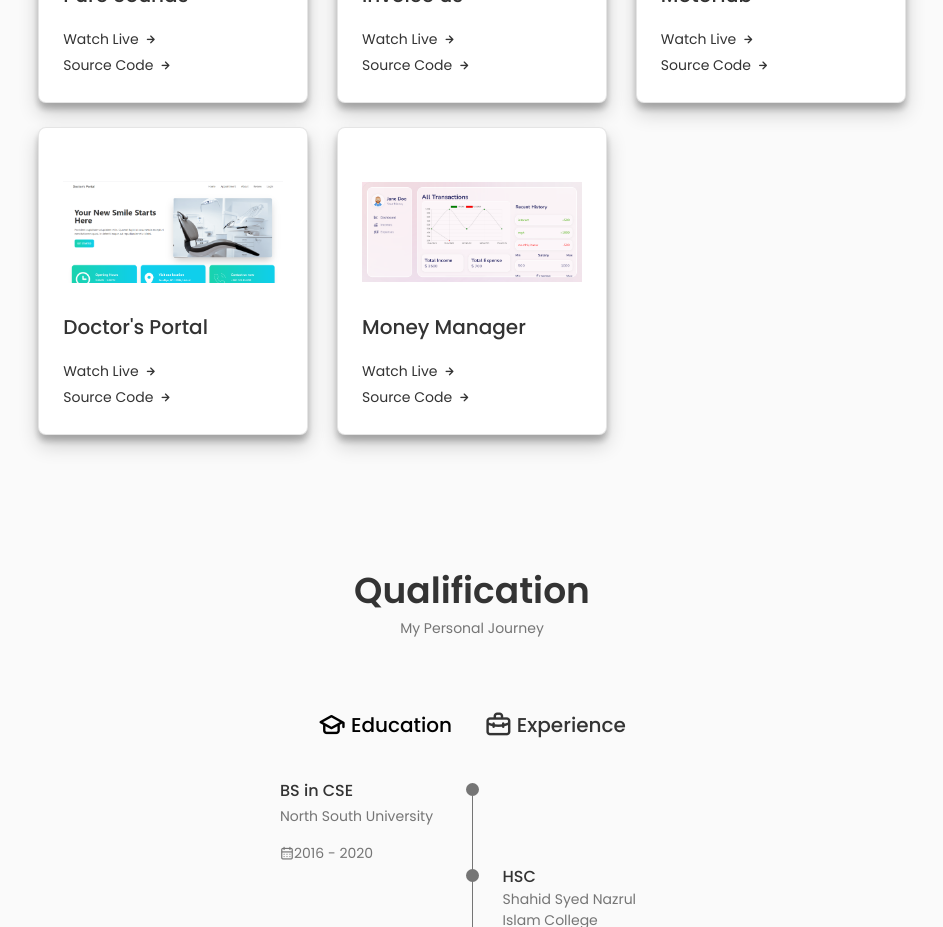
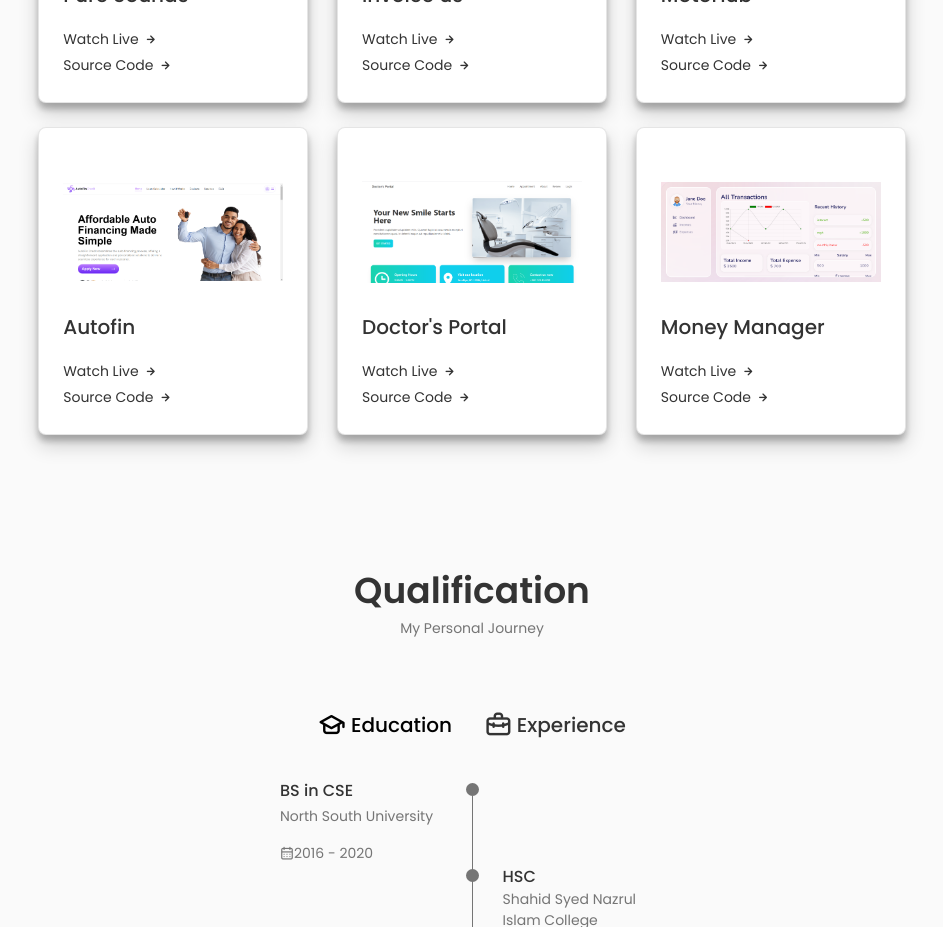
Before and after one commit to abu-kausar/portfolio, a React (Create React App) app: page / in a window 1280 px wide. Shown: the part 2960-3887 px from the top of the page, without its empty margins (168-1111 px from the left). Built offline with nearby package versions, Linux system fonts and the light colour scheme.

Commit message:
autofin project added

```diff
--- a/src/components/Projects/Projects.js
+++ b/src/components/Projects/Projects.js
@@ -4,6 +4,7 @@ import pureSound from '../..//Assets/puresound.png';
 import moneyManager from '../..//Assets/money-manager.png';
 import doctorPortal from '../..//Assets/doctorPortal.png';
 import motoHub from '../..//Assets/motoHub.png';
+import autoFin from '../../Assets/autoFin.png';
 import './Projects.css';
 
 const Projects = () => {
@@ -67,6 +68,24 @@ const Projects = () => {
                     </a>
                 </div>
 
+                {/* autofin */}
+                <div className="projects__content">
+                    <div>
+                        <img className='projectImage' src={autoFin} alt="" />
+                        <h3 className="services__title">Autofin</h3>
+                    </div>
+
+                    <a href='https://autofin-three.vercel.app/' target='blank' className="services__button">Watch Live
+                        <i className="uil uil-arrow-right services__button-icon"></i>
+                    </a>
+
+                    <br />
+
+                    <a href='https://github.com/abu-kausar/autofin' target='blank' className="services__button">Source Code
+                        <i className="uil uil-arrow-right services__button-icon"></i>
+                    </a>
+                </div>
+
                 {/* doctor's appointment */}
                 <div className="projects__content">
                     <div>
```
Also changed, not shown: src/Assets/autoFin.png (added).
